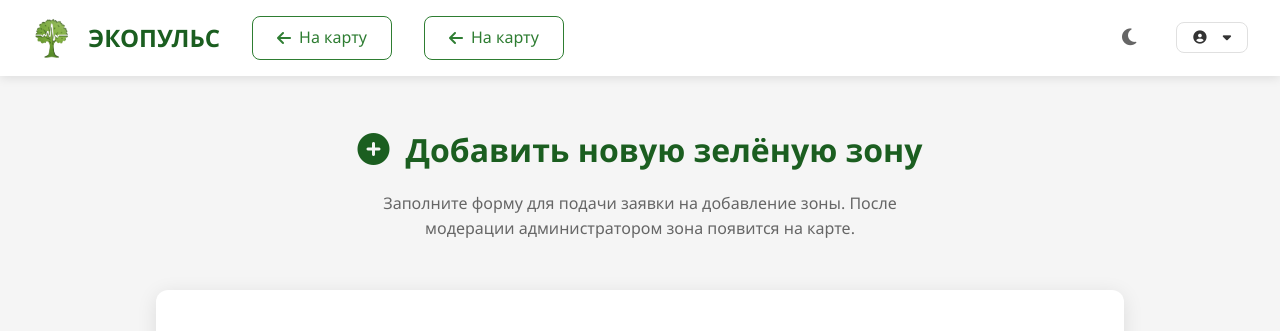
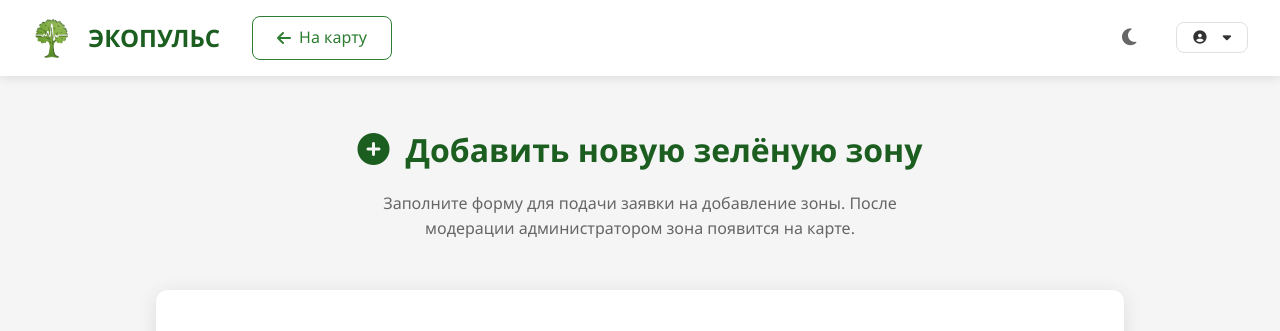
Before and after one commit to eldun221/EcopulsePublic, a Flask app: page /add-zone in a window 1280 px wide. Shown: the top 331 px of the page. Run offline with Flask 3, Linux system fonts and the light colour scheme; a user stored in the database is signed in.

Commit message:
Add files via upload

```diff
--- a/templates/add_zone.html
+++ b/templates/add_zone.html
@@ -94,8 +94,10 @@
                     <small class="hint">Перетащите маркер для точного позиционирования</small>
                 </div>
 
+                <!-- Поле описания удалено -->
+
                 <div class="form-actions">
-                    <button type="submit" class="btn btn-primary">
+                    <button type="submit" class="btn btn-primary" id="submit-btn">
                         <i class="fas fa-save"></i> Сохранить зону
                     </button>
                 </div>
@@ -115,5 +117,10 @@
     </div>
 </div>
 
+<!-- Передаём данные о городах в JavaScript -->
+<script>
+    window.citiesData = {{ cities|tojson }};
+</script>
+
 <script src="{{ url_for('static', filename='js/add_zone.js') }}"></script>
 {% endblock %}
--- a/templates/base.html
+++ b/templates/base.html
@@ -35,16 +35,9 @@
                     <h1 id="site-title">ЭКОПУЛЬС {{ city if city else '' }}</h1>
                 </div>
 
-                <!-- Кнопка "На карту" для десктопа (скрыта на мобильных) -->
+                <!-- Кнопка "На карту" -->
                 {% if request.path != '/' %}
-                <a href="{{ url_for('index') }}" class="back-to-map-desktop btn btn-outline">
-                    <i class="fas fa-arrow-left"></i> На карту
-                </a>
-                {% endif %}
-
-                <!-- Кнопка "На карту" для мобильных (скрыта на десктопе) -->
-                {% if request.path != '/' %}
-                <a href="{{ url_for('index') }}" class="back-to-map-mobile btn btn-outline">
+                <a href="{{ url_for('index') }}" class="back-to-map btn btn-outline">
                     <i class="fas fa-arrow-left"></i> На карту
                 </a>
                 {% endif %}
```
Also changed, not shown: templates/admin.html (+11 -16 lines).
